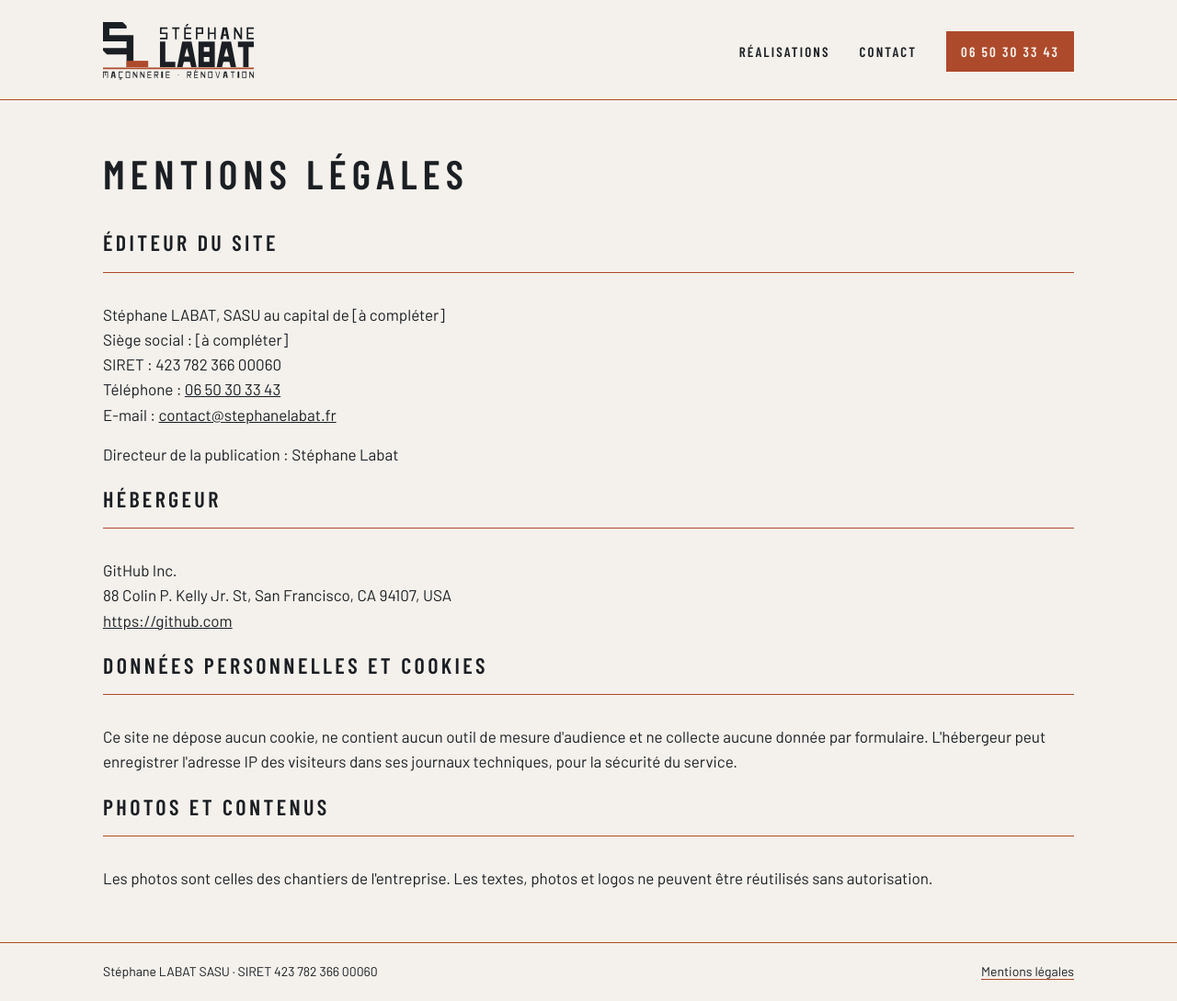
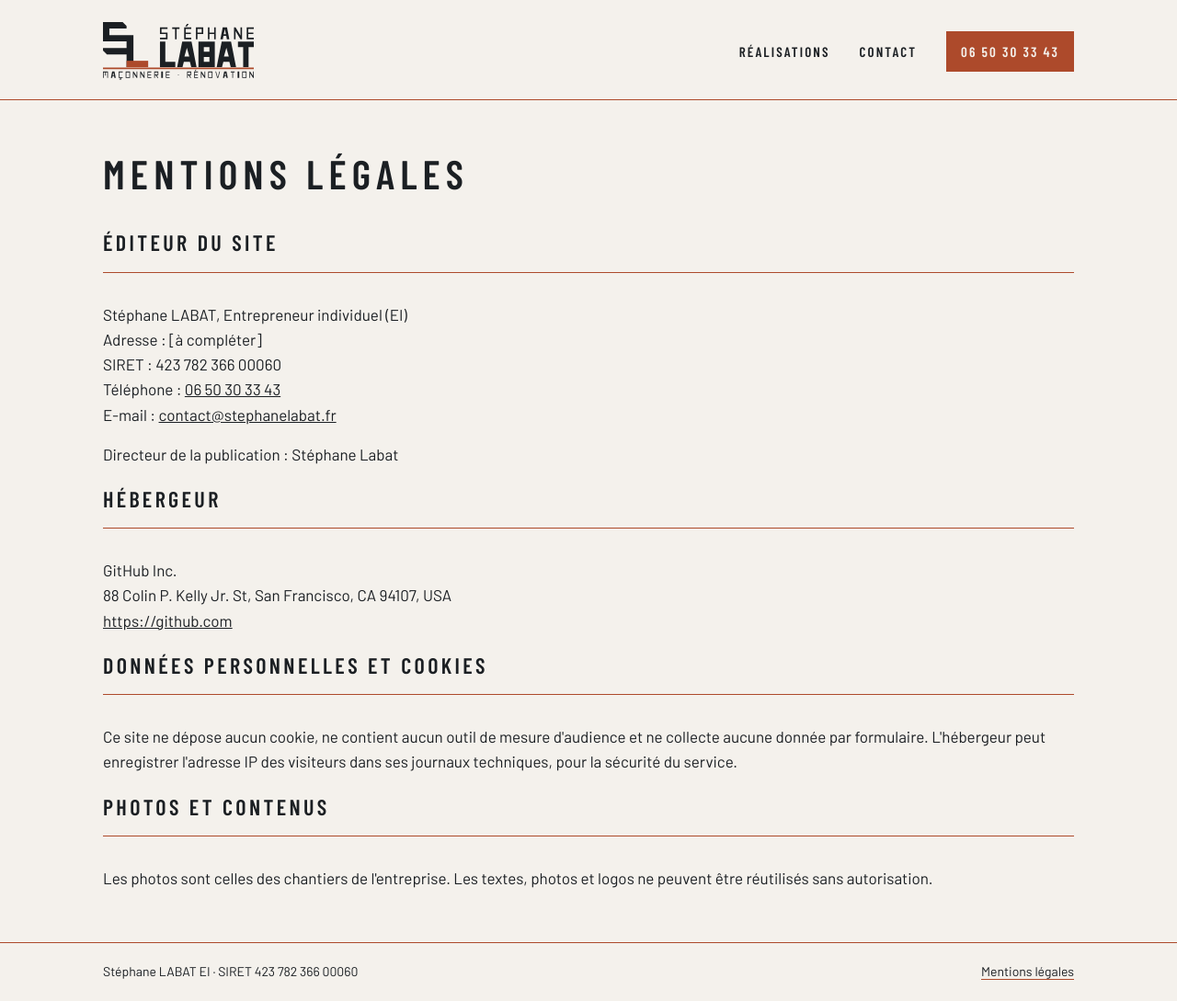
Before and after one commit to Romain7495/stephanelabat.fr, a Jekyll site: the page built from mentions-legales.html, in a window 1280 px wide. Shown: the whole page at 92% size. Built offline with Jekyll 4.4.1, drawn with Linux system fonts in a browser that asks for light colours.

Commit message:
fix: legal form is EI, not SASU

```diff
--- a/_data/site.yml
+++ b/_data/site.yml
@@ -1,10 +1,10 @@
 name: Stéphane Labat
 trade: Maçonnerie · Rénovation
 legal_name: Stéphane LABAT
-legal_form: SASU
+legal_form: EI
+legal_form_long: Entrepreneur individuel
 siret: 423 782 366 00060
-capital: "[à compléter]"
-head_office: "[à compléter]"
+business_address: "[à compléter]"
 publication_director: Stéphane Labat
 phone_display: 06 50 30 33 43
 phone_e164: "+33650303343"
--- a/mentions-legales.html
+++ b/mentions-legales.html
@@ -9,8 +9,8 @@ permalink: /mentions-legales/
 
   <h2 class="section-title">Éditeur du site</h2>
   <p>
-    {{ site_info.legal_name }}, {{ site_info.legal_form }} au capital de {{ site_info.capital }}<br>
-    Siège social : {{ site_info.head_office }}<br>
+    {{ site_info.legal_name }}, {{ site_info.legal_form_long }} ({{ site_info.legal_form }})<br>
+    Adresse : {{ site_info.business_address }}<br>
     SIRET : {{ site_info.siret }}<br>
     Téléphone : <a href="tel:{{ site_info.phone_e164 }}">{{ site_info.phone_display }}</a><br>
     E-mail : <a href="mailto:{{ site_info.email }}">{{ site_info.email }}</a>
```
Also changed, not shown: README.md.
